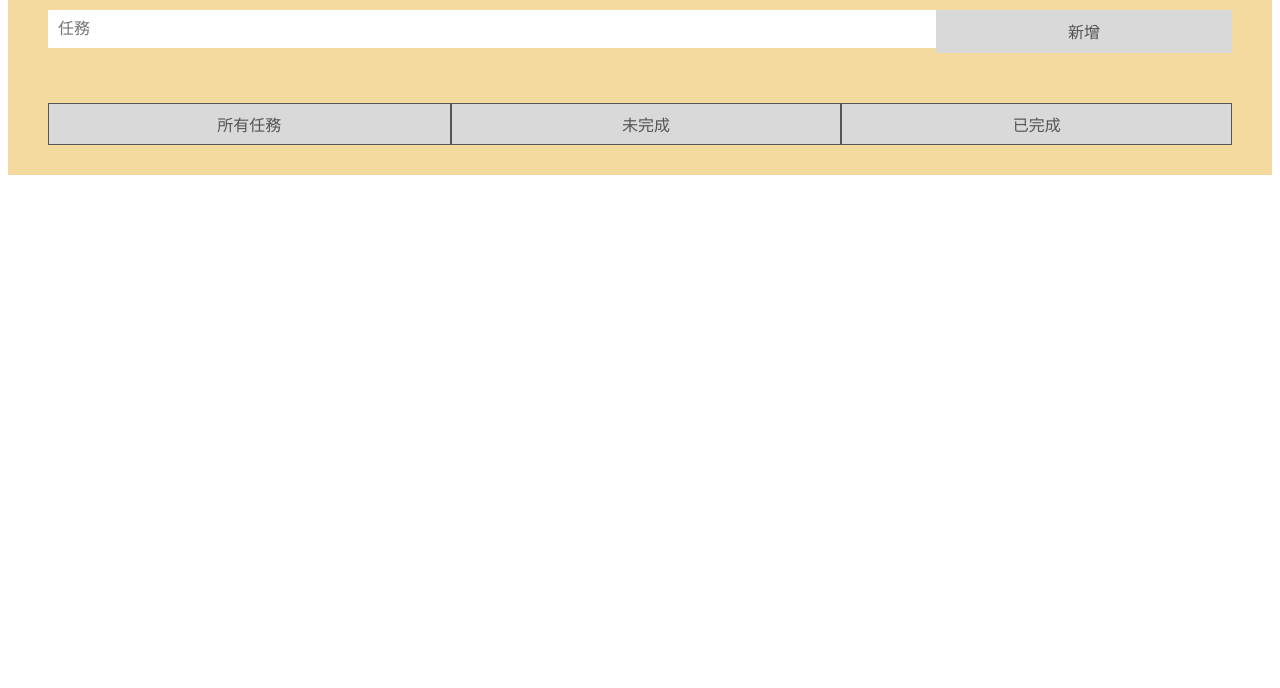
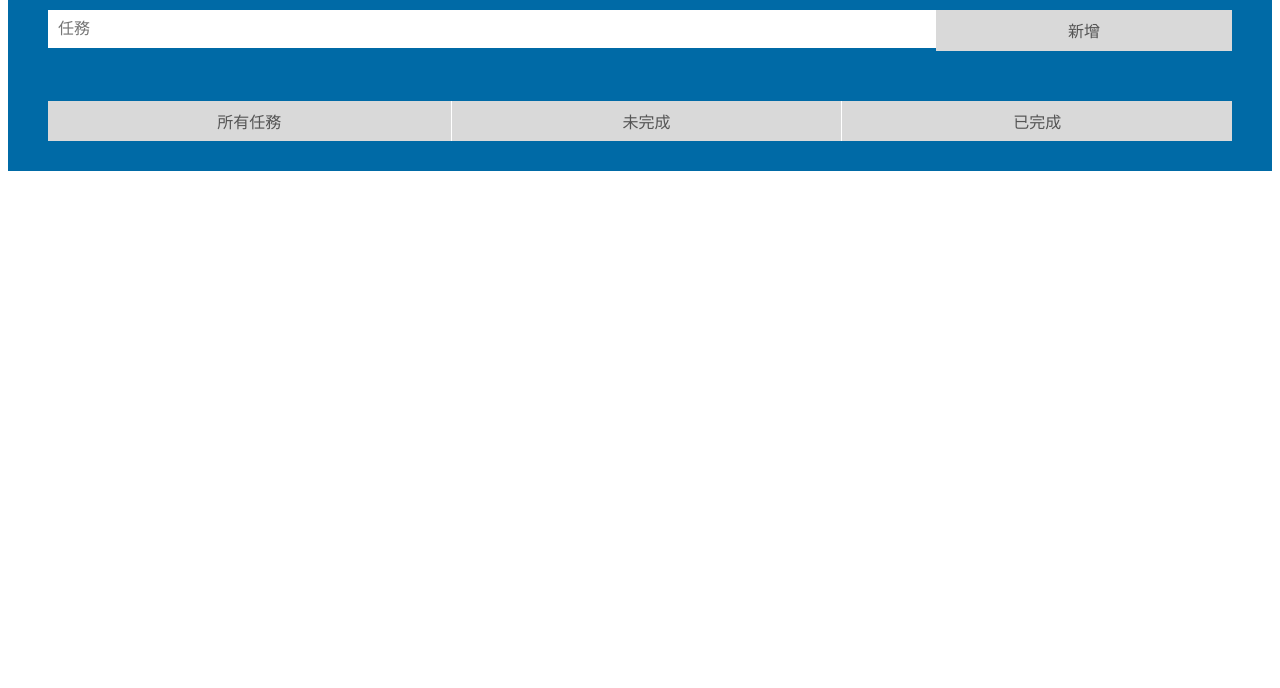
Before and after one commit to lululee123/Dcard, a plain HTML site: page index.html in a window 1280 px wide. Shown: the part 112-800 px from the top of the page. Drawn offline with nearby package versions, Linux system fonts and the light colour scheme.

Commit message:
edit color for dcard

```diff
--- a/deco.css
+++ b/deco.css
@@ -107,10 +107,11 @@ a[href="#edit"]:hover {
 
 /* Style the header */
 .header {
-    background-color: #f5da9f;
+    background-color: #006aa6;
     padding: 3rem 4rem;
     text-align: center;
     font-size: 2rem;
+    color: rgb(255, 255, 255);
 }
 
 /* Clear floats after the header */
@@ -132,7 +133,7 @@ input {
 
 /* Style the "Add" button */
 .addBtn {
-    padding: 0.94rem;
+    padding: 0.85rem;
     width: 25%;
     background: #d9d9d9;
     color: #555;
@@ -158,7 +159,7 @@ input {
     cursor: pointer;
     transition: 0.3s;
     margin-top: 5rem;
-    border: solid 1px;
+    border-left: solid 1px white;
 }
 
 .donefilter:hover {
@@ -176,7 +177,7 @@ input {
     cursor: pointer;
     transition: 0.3s;
     margin-top: 5rem;
-    border: solid 1px;
+    border-left: solid 1px white;
 
 }
 
@@ -196,7 +197,7 @@ input {
     cursor: pointer;
     transition: 0.3s;
     margin-top: 5rem;
-    border: solid 1px;
+    border-right: : solid 1px white;
 
 }
 
```
